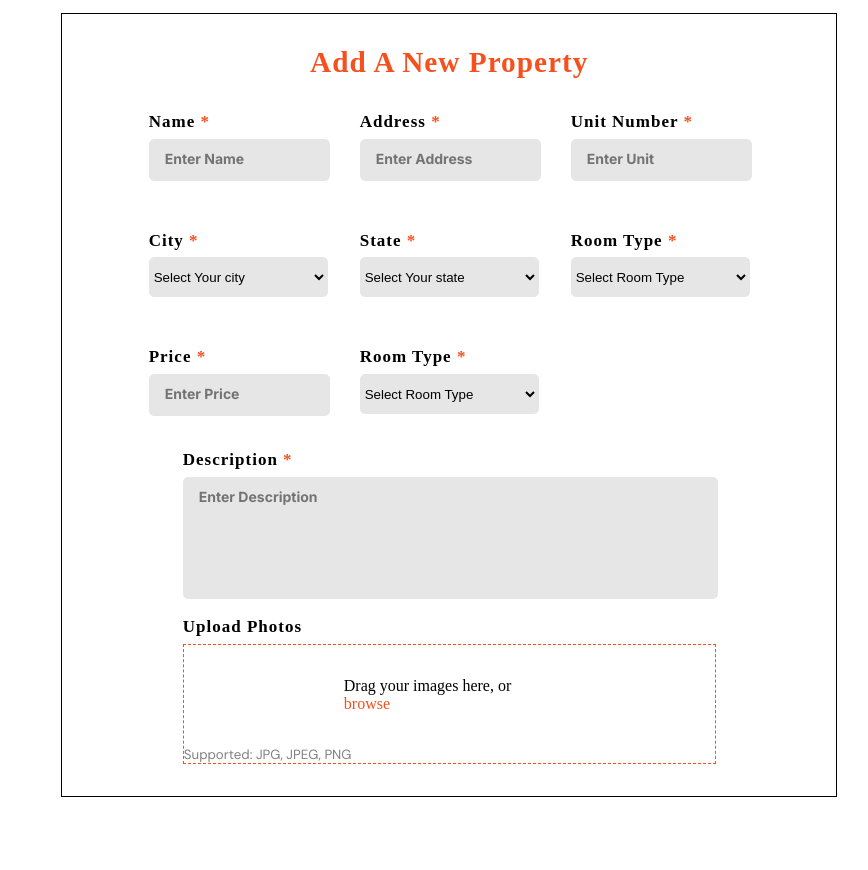
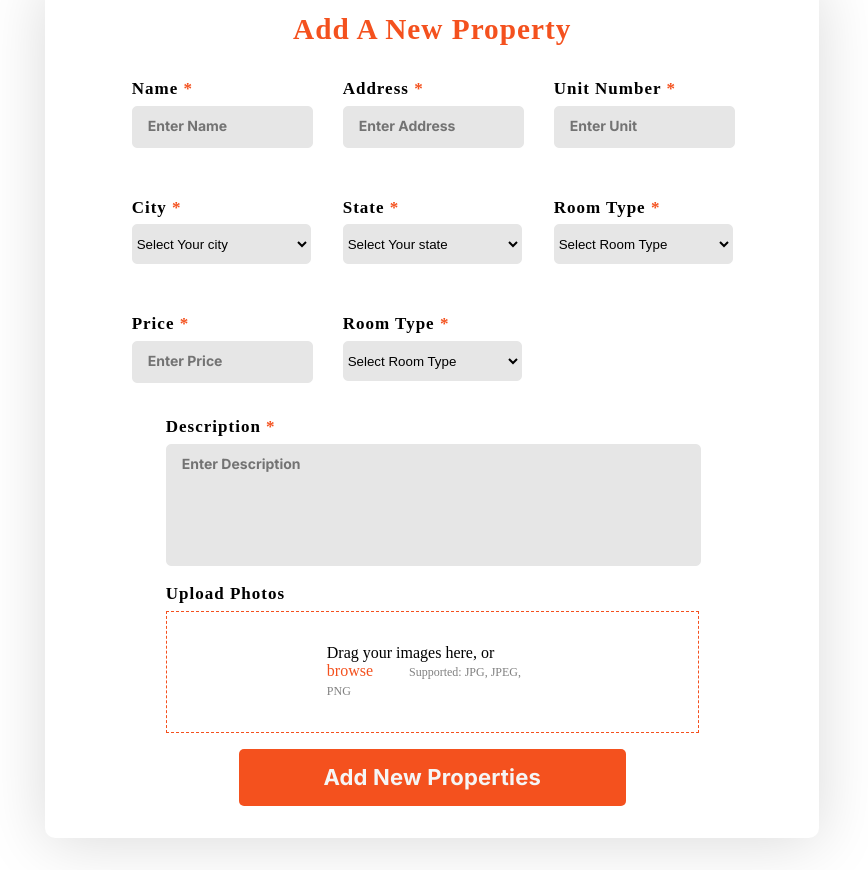
Before and after one commit to 1FarukDev/Home-living-cost.github.io, a plain HTML site: page index.html in a window 1280 px wide. Shown: the part 3484-4354 px from the top of the page, without its empty margins (227-1095 px from the left). Drawn offline with Linux system fonts and the light colour scheme.

Commit message:
completed the form for desktop view

```diff
--- a/index.html
+++ b/index.html
@@ -412,7 +412,9 @@
             <input type="text" placeholder="Enter Address" />
           </div>
           <div class="form-details-name">
-            <label for="name">Unit Number <span class="asterick"> *</span></label>
+            <label for="name"
+              >Unit Number <span class="asterick"> *</span></label
+            >
             <input type="text" placeholder="Enter Unit" />
           </div>
           <div class="form-details-name">
@@ -462,9 +464,15 @@
           />
           <label for="">Upload Photos</label>
           <div class="photo-upload">
-          <p class="form-photo">Drag your images here, or <span class="browse">browse</span></p>
-          <small>Supported:  JPG, JPEG, PNG</small>
+            <p class="form-photo">
+              Drag your images here, or <span class="browse">browse</span>
+              <small class="supported">Supported: JPG, JPEG, PNG</small>
+            </p>
+
+          </div>
         </div>
+        <div class="add-new">
+          <h5>Add New Properties</h5>
         </div>
       </form>
     </section>
--- a/style.css
+++ b/style.css
@@ -449,8 +449,10 @@ form {
   justify-content: center;
   align-items: center;
   width: 60%;
-  margin: 3rem 15rem;
-  border: 1px solid black;
+  margin: 1rem 14rem;
+  background: #FFFFFF;
+  box-shadow: 0px 4px 63px rgba(0, 0, 0, 0.15);
+  border-radius: 10px;
   padding: 2rem;
 }
 .form-head {
@@ -529,30 +531,30 @@ input,
 .browse{
   color: #f4511e;
 }
-/*.article-image1{
-    background: black;
-    width: 80%;
+.supported{
+  margin-left: 2rem;
+  font-size: 12px;
+  font-family: 'Poppins';
+  font-weight: 500;
+  line-height: 18px;
 }
-.article--text{
-    margin-top: -20rem;
-    margin-bottom: 20em;
+.add-new{
+  background-color: #f4511e;
+  width: 50%;
+  margin-top: 1rem;
+  padding: 1rem;
+  border-radius: 5px;
+  color: #f5f5f5;
 }
-.article-image2{
-    border: 1px solid black;
-    background-color: green;
-    /* width: 100%;*/
-/*   height: 40vh;
-    align-self: end;
+.add-new > h5{
+  font-family: 'Inter';
+font-size: 22px;
+font-weight: 500;
+line-height: 25px;
+letter-spacing: 0.1815929263830185px;
+text-align: center;
+
 }
-.article-image3{
-    background: url(/Image/bed.png);
-    background-repeat: no-repeat;
-}
-.article-image4{
-    background: url(/Image/bed.png);
-    background-repeat: no-repeat;
-} */
-
 @media (max-width: 770px) {
   ul {
     display: flex;
```
